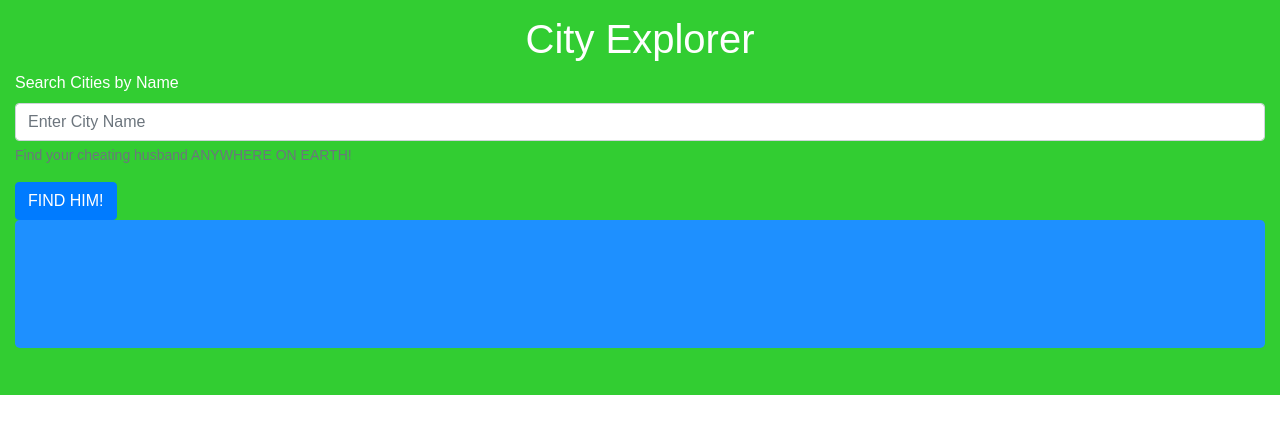
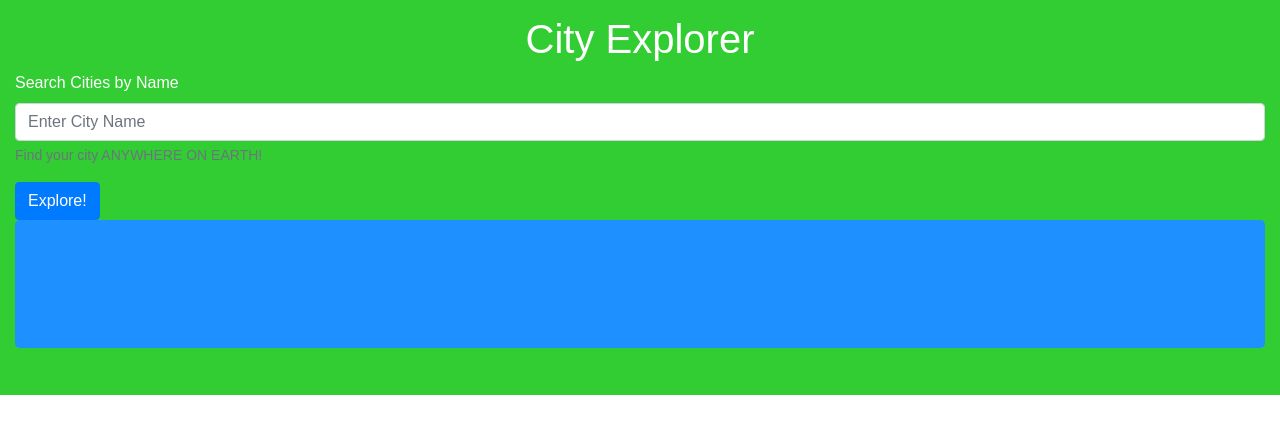
Before and after one commit to plaurion1989/city-explorer, a React (Create React App) app: page / in a window 1280 px wide. Shown: the top 434 px of the page. Built offline with nearby package versions, Linux system fonts and the light colour scheme.

Commit message:
modified MyForm

```diff
--- a/src/MyForm.js
+++ b/src/MyForm.js
@@ -15,11 +15,11 @@ class MyForm extends React.Component {
             <Form.Label>Search Cities by Name</Form.Label>
             <Form.Control placeholder="Enter City Name" />
             <Form.Text className="text-muted">
-              Find your cheating husband ANYWHERE ON EARTH!
+              Find your city ANYWHERE ON EARTH!
             </Form.Text>
           </Form.Group>
           <Button variant="primary" type="submit">
-            FIND HIM!
+            Explore!
           </Button>
         </Form>
       </>
```
